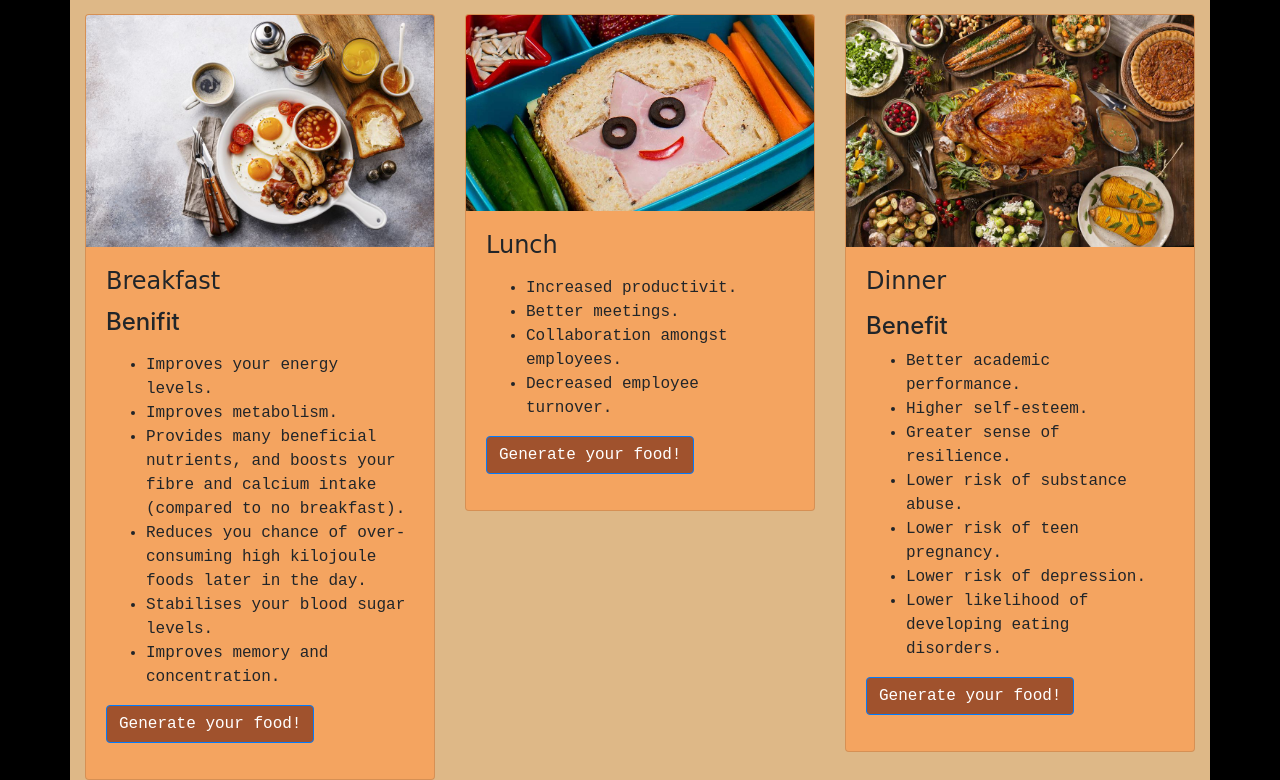
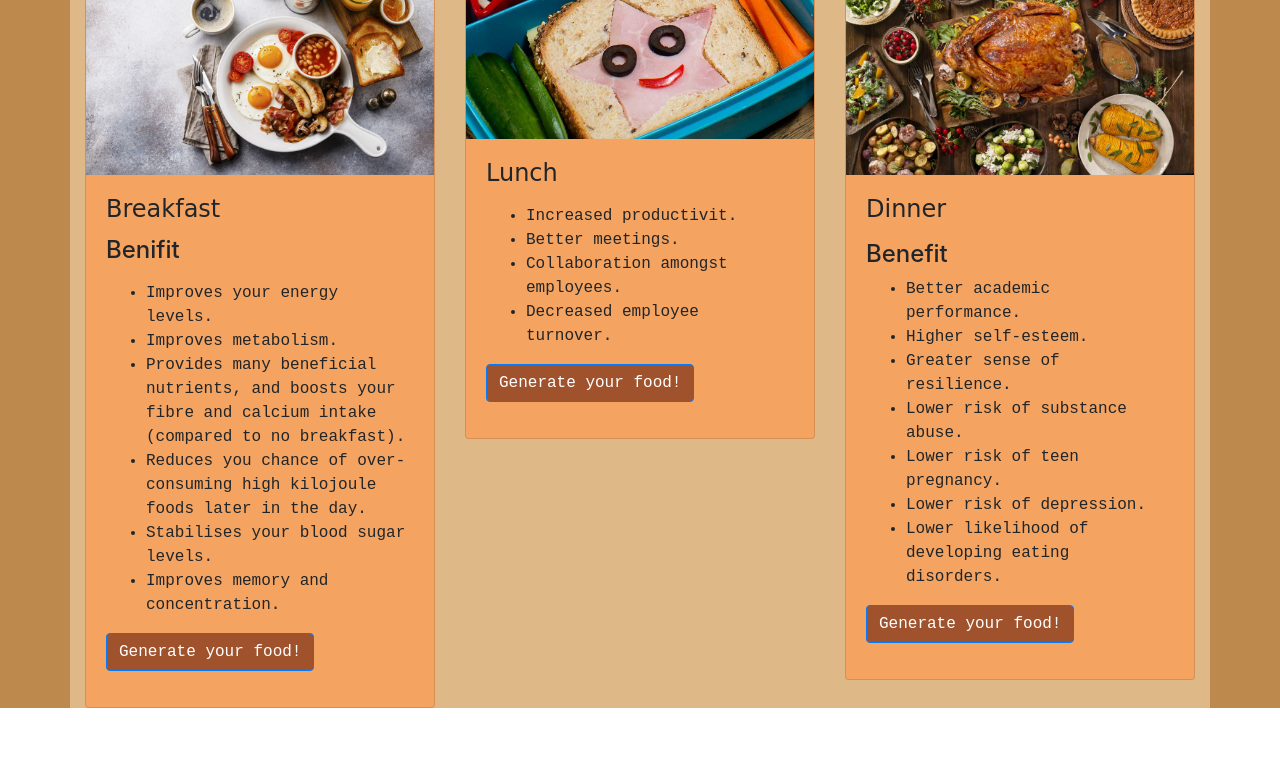
Before and after one commit to it62070188/projectPsit, a plain HTML site: page Project psit/new.html in a window 1280 px wide. Shown: the part 173-953 px from the top of the page. After the commit the page ends 881 px from the top, so only its background shows below. Drawn offline with Linux system fonts and the light colour scheme.

Commit message:
Update new.html

```diff
--- a/Project psit/new.html
+++ b/Project psit/new.html
@@ -16,11 +16,7 @@
 </head>
 
 <body>
-<<<<<<< HEAD
     <div style="background-color: rgb(190, 137, 76);">
-=======
-    <div style="background-color: black;">
->>>>>>> 74678b77004119b567ce44d2329218dd02853882
     <div class="container" style="background-color: burlywood;">
             <div class="row">
                     <div class="col" style="font-family: serif; font-style: italic; font-size: 50px;">
```
